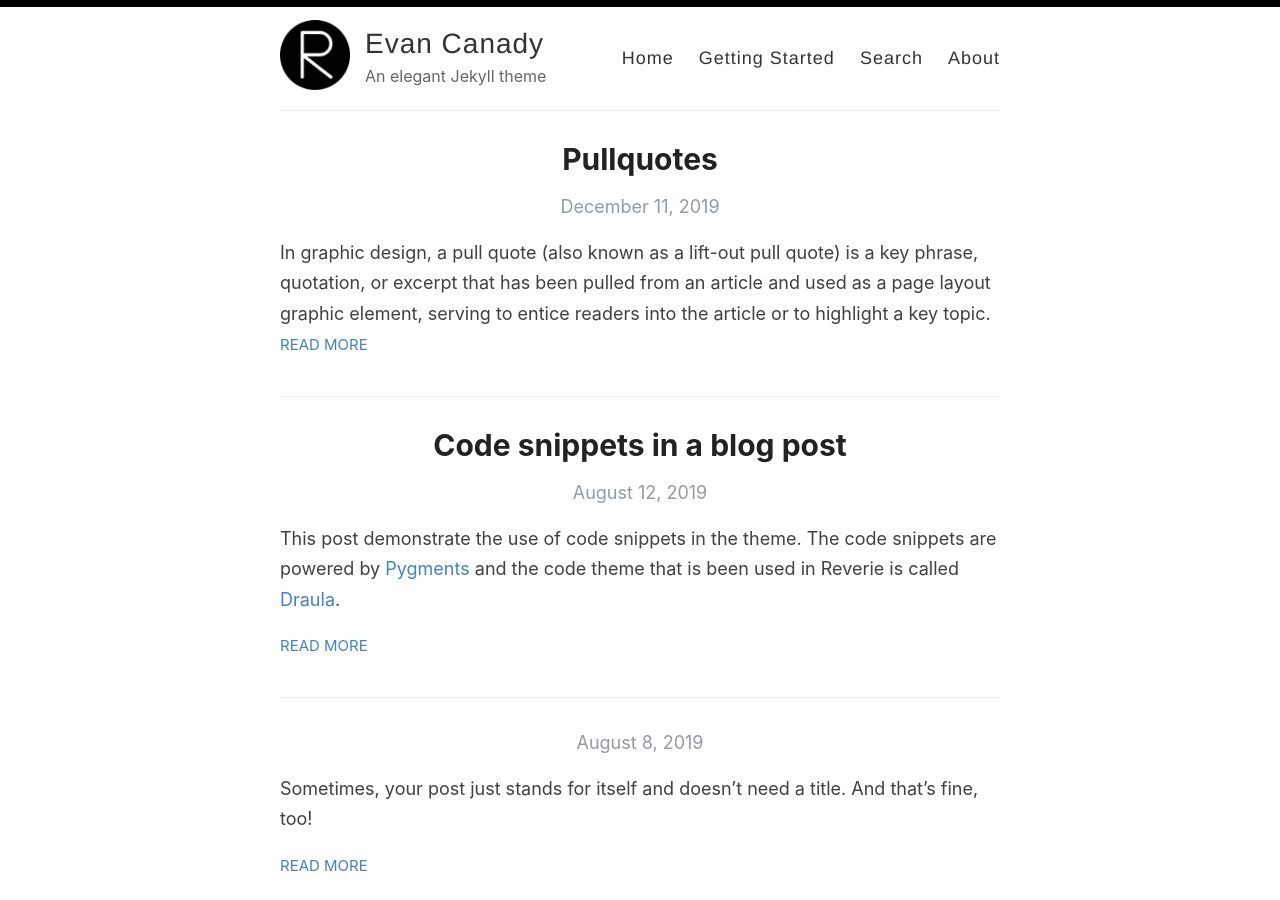
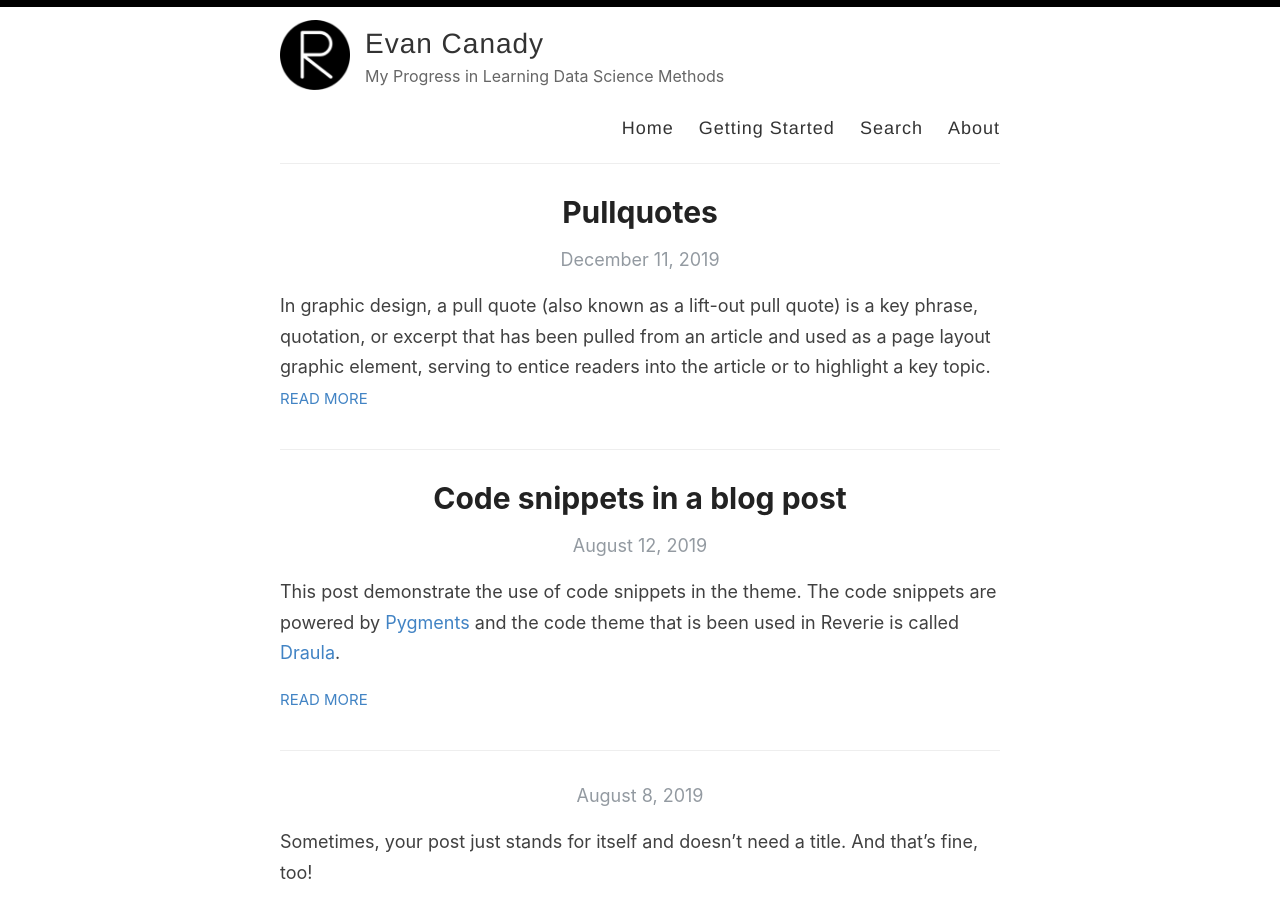
Before and after one commit to evancanady/evancanady.github.io, a Jekyll site: the page built from index.html, in a window 1280 px wide and 900 px high. Built offline with Jekyll 4.4.1, drawn with Linux system fonts in a browser that asks for light colours; the list of posts is cut into pages by our own code.

Commit message:
Update _config.yml

```diff
--- a/_config.yml
+++ b/_config.yml
@@ -9,7 +9,7 @@ name: Evan Canady
 author: Evan Canady
 
 # Short bio or description (displayed in the header)
-description: An elegant Jekyll theme
+description: My Progress in Learning Data Science Methods
 
 # URL of your avatar or profile pic (you could use your GitHub profile pic)
 avatar: /images/reverie.png
```
